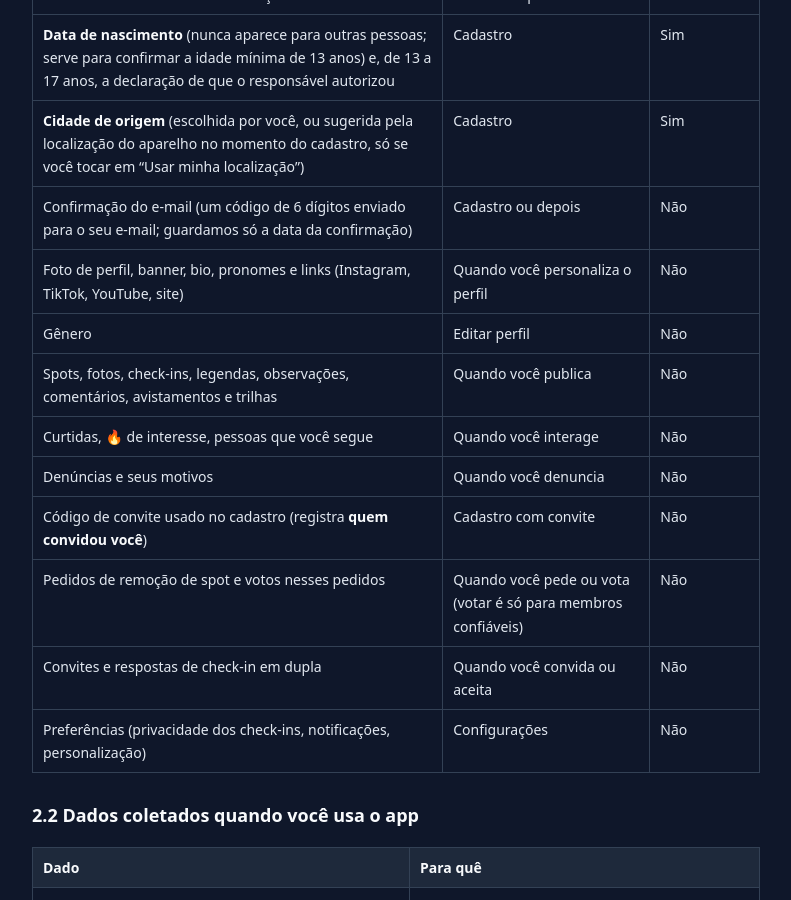
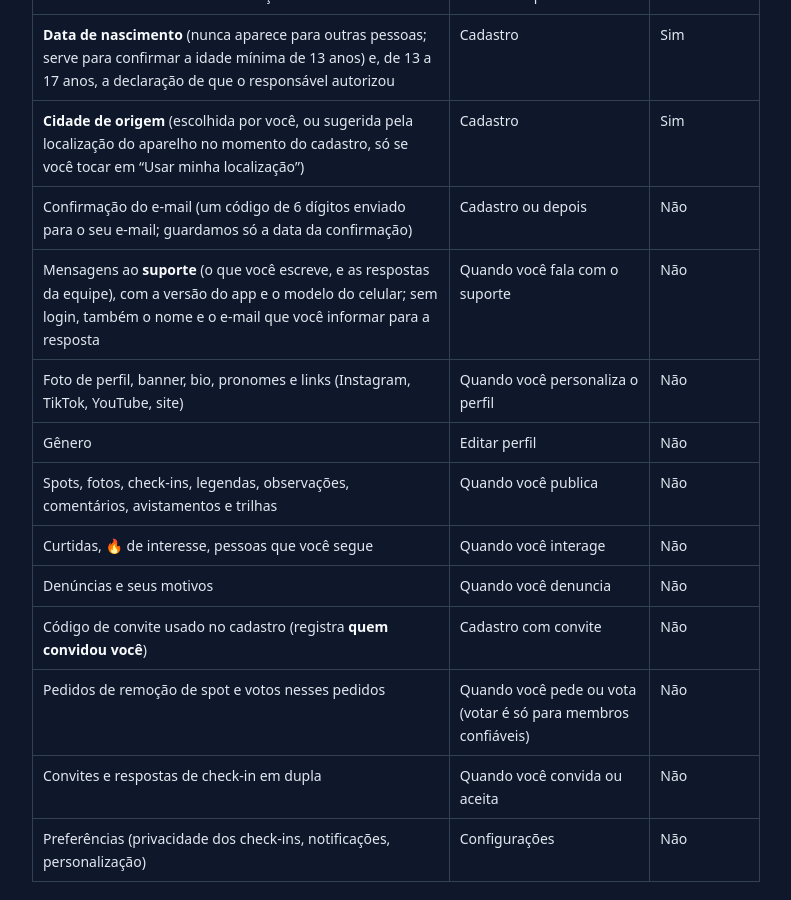
Before and after one commit to userm4c/cityspots-site, a Jekyll site: the page built from privacidade.md, in a window 1280 px wide and 900 px high, scrolled down 1088 px. Shown: the whole window, without its empty margins (244-1035 px from the left). Built offline with Jekyll 4.4.1, drawn with Linux system fonts in a browser that asks for light colours.

Commit message:
Privacidade: mensagens do suporte

```diff
--- a/privacidade.md
+++ b/privacidade.md
@@ -35,6 +35,7 @@ Esta política explica quais dados o CitySpots coleta, para que usa, com quem co
 | **Data de nascimento** (nunca aparece para outras pessoas; serve para confirmar a idade mínima de 13 anos) e, de 13 a 17 anos, a declaração de que o responsável autorizou | Cadastro | Sim |
 | **Cidade de origem** (escolhida por você, ou sugerida pela localização do aparelho no momento do cadastro, só se você tocar em "Usar minha localização") | Cadastro | Sim |
 | Confirmação do e-mail (um código de 6 dígitos enviado para o seu e-mail; guardamos só a data da confirmação) | Cadastro ou depois | Não |
+| Mensagens ao **suporte** (o que você escreve, e as respostas da equipe), com a versão do app e o modelo do celular; sem login, também o nome e o e-mail que você informar para a resposta | Quando você fala com o suporte | Não |
 | Foto de perfil, banner, bio, pronomes e links (Instagram, TikTok, YouTube, site) | Quando você personaliza o perfil | Não |
 | Gênero | Editar perfil | Não |
 | Spots, fotos, check-ins, legendas, observações, comentários, avistamentos e trilhas | Quando você publica | Não |
```
